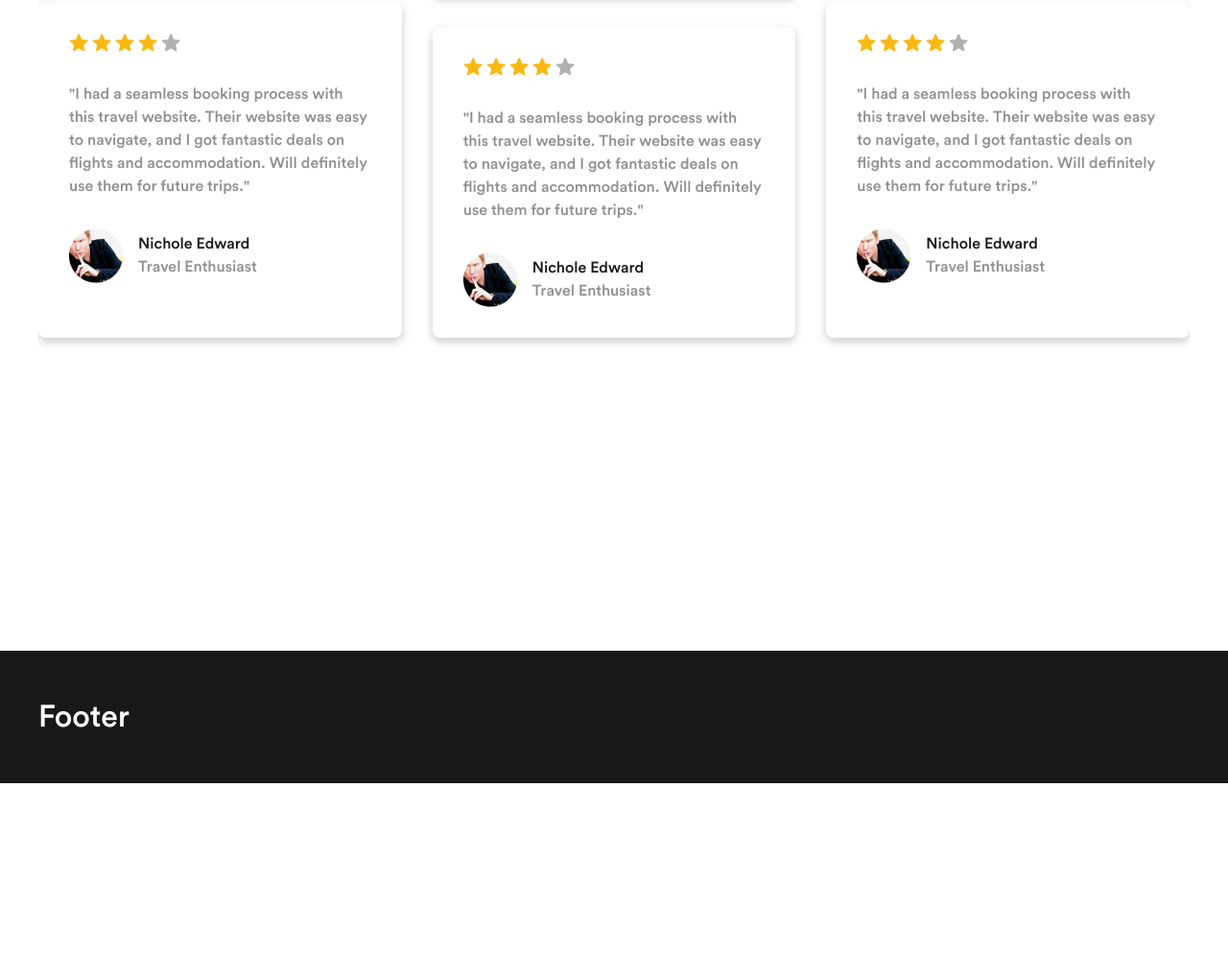
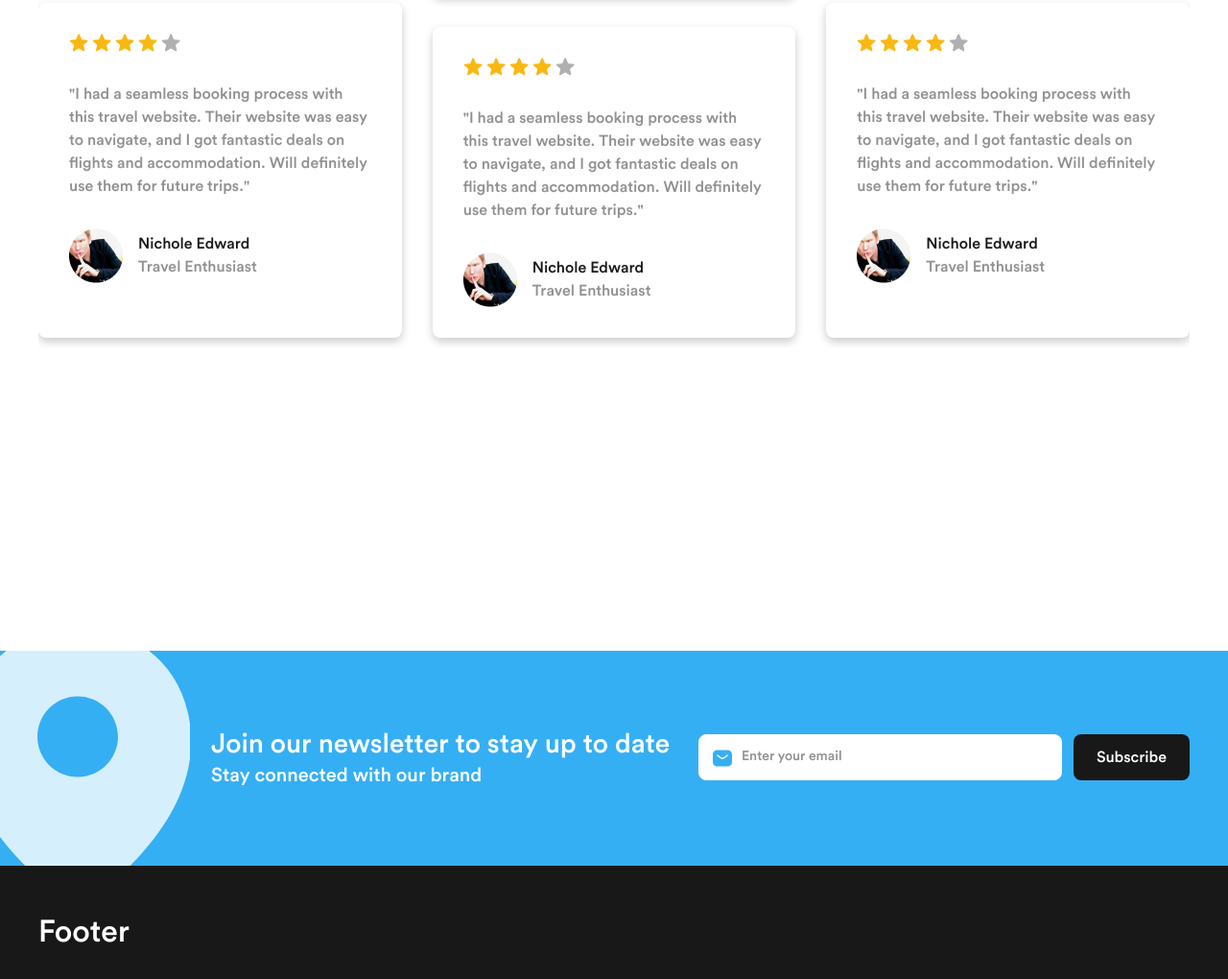
Before and after one commit to SokolovPavel7/travel-agent-landing, a website with bundled scripts: page src/html/index.html in a window 1280 px wide. Shown: the part 2404-3424 px from the top of the page at 96% size. Before the commit the page ends 3220 px from the top, so only its background shows below. Built offline with nearby package versions, Linux system fonts and the light colour scheme; files whose address does not match are found by name; what @easepick/bundle, @tarekraafat/autocomplete.js would draw is missing.

Commit message:
section subscribe

```diff
--- /dev/null
+++ b/src/html/blocks/subscribe.html
@@ -0,0 +1,23 @@
+<section class="subscribe">
+    <div class="container">
+        <div class="subscribe__row">
+            <div class="subscribe__desc">
+                <h4 class="subscribe__title">
+                    Join our newsletter to stay up to date
+                </h4>
+                <p class="subscribe__text">Stay connected with our brand</p>
+            </div>
+            <div class="subscribe__form">
+                <form action="" class="subscribe-form">
+                    <input
+                        type="email"
+                        class="subscribe-form__input"
+                        placeholder="Enter your email"
+                        autocomplete="false"
+                    />
+                    <button class="subscribe-form__btn">Subscribe</button>
+                </form>
+            </div>
+        </div>
+    </div>
+</section>
--- a/src/html/index.html
+++ b/src/html/index.html
@@ -15,6 +15,7 @@
             @@include("blocks/discover.html") @@include("blocks/partners.html")
             @@include("blocks/popular.html")
             @@include("blocks/testimonials.html")
+            @@include('blocks/subscribe.html')
         </main>
         @@include("blocks/footer.html")
         <script src="./js/index.bundle.js"></script>
--- a/src/scss/blocks/_card.scss
+++ b/src/scss/blocks/_card.scss
@@ -1,5 +1,5 @@
 .card {
-    // max-width: 304px;
+    max-width: 304px;
 }
 .card__img {
     overflow: hidden;
@@ -33,6 +33,7 @@
 
     &::before {
         content: '';
+        transform: translateY(-10%);
         display: block;
         width: 17px;
         height: 16px;
--- /dev/null
+++ b/src/scss/blocks/_subscribe-form.scss
@@ -0,0 +1,50 @@
+.subscribe__form {
+    flex-grow: 1;
+}
+.subscribe-form {
+    display: flex;
+    align-items: center;
+    gap: 12px;
+}
+.subscribe-form__input {
+    flex-grow: 1;
+    padding: 12px;
+    padding-left: 44px;
+    height: 48px;
+    border-radius: 8px;
+    border: 1px solid #fff;
+    background: var(--White, #fff);
+
+    color: var(--text-color);
+    font-size: 14px;
+    font-style: normal;
+    font-weight: 450;
+    line-height: 150%; /* 21px */
+
+    background-image: url('./../../img/icons/email.svg');
+    background-position: 12px 12px;
+    background-size: auto;
+    background-repeat: no-repeat;
+
+    &::placeholder {
+        color: var(--text-muted);
+    }
+}
+.subscribe-form__btn {
+    padding: 12px 24px;
+    height: 48px;
+    border-radius: 8px;
+    background: var(--text-color);
+
+    color: #fff;
+    font-size: 16px;
+    font-style: normal;
+    font-weight: 450;
+    line-height: 150%; /* 24px */
+
+    transition: opacity 0.2s ease-in;
+
+    &:hover {
+        opacity: 0.9;
+    }
+}
--- /dev/null
+++ b/src/scss/blocks/_subscribe.scss
@@ -0,0 +1,43 @@
+.subscribe {
+    padding: 80px 0;
+    background-color: var(--accent);
+    color: #fff;
+    height: 224px;
+}
+
+.subscribe__row {
+    position: relative;
+    padding-left: 180px;
+    display: flex;
+    justify-content: space-between;
+    align-items: center;
+    gap: 30px;
+
+    &::before {
+        content: '';
+        position: absolute;
+        left: -78px;
+        top: -80px;
+        width: 236px;
+        height: 273px;
+        background-image: url('./../../img/subscribe/vector.svg');
+        background-repeat: no-repeat;
+    }
+}
+.subscribe__desc {
+    display: grid;
+    gap: 4px;
+}
+
+.subscribe__title {
+    font-size: 28px;
+    font-style: normal;
+    font-weight: 500;
+    line-height: normal;
+}
+.subscribe__text {
+    font-size: 20px;
+    font-style: normal;
+    font-weight: 450;
+    line-height: normal;
+}
```
Also changed, not shown: build/css/main.css, build/img/subscribe/vector.svg (added), build/index.html, src/img/subscribe/vector.svg (added).
